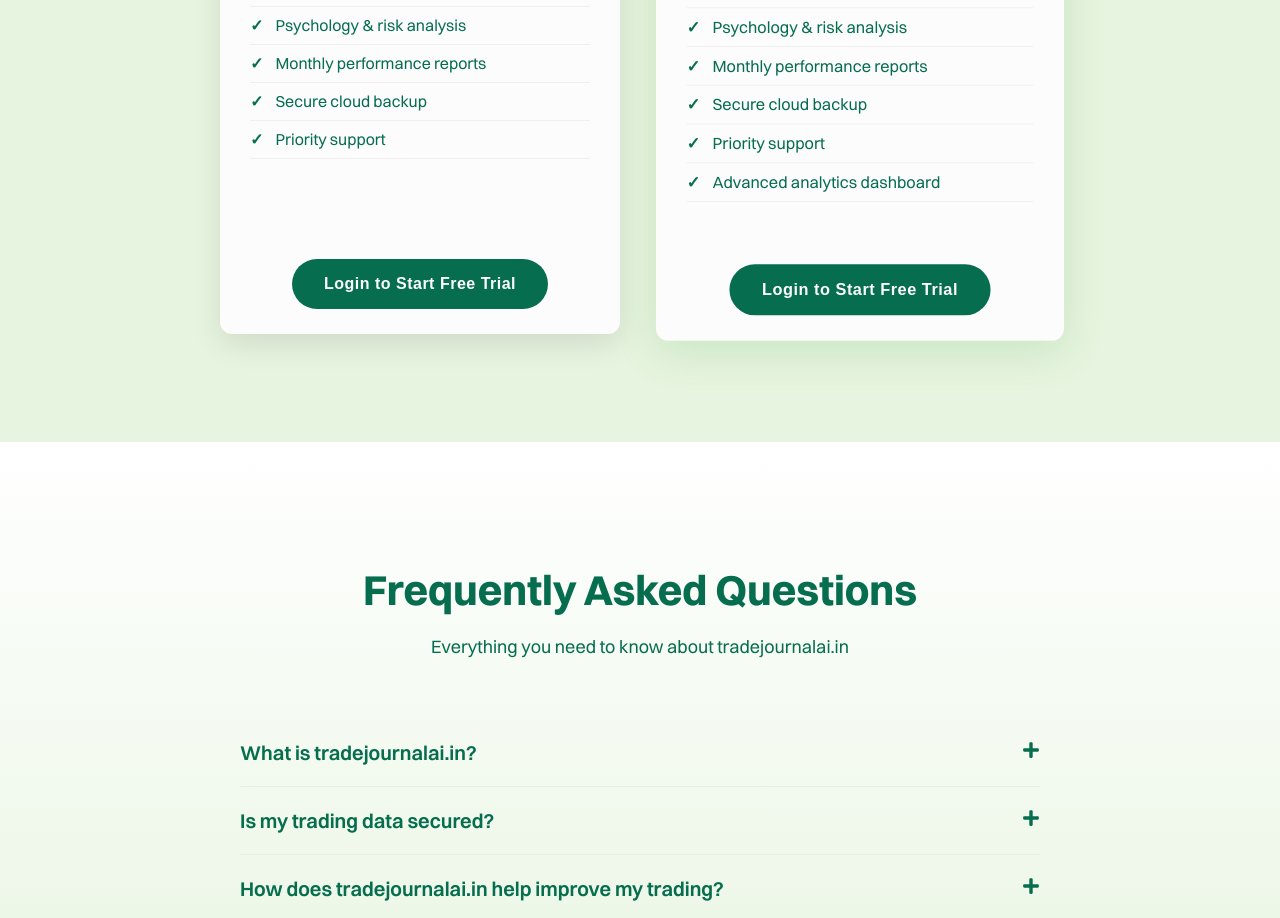
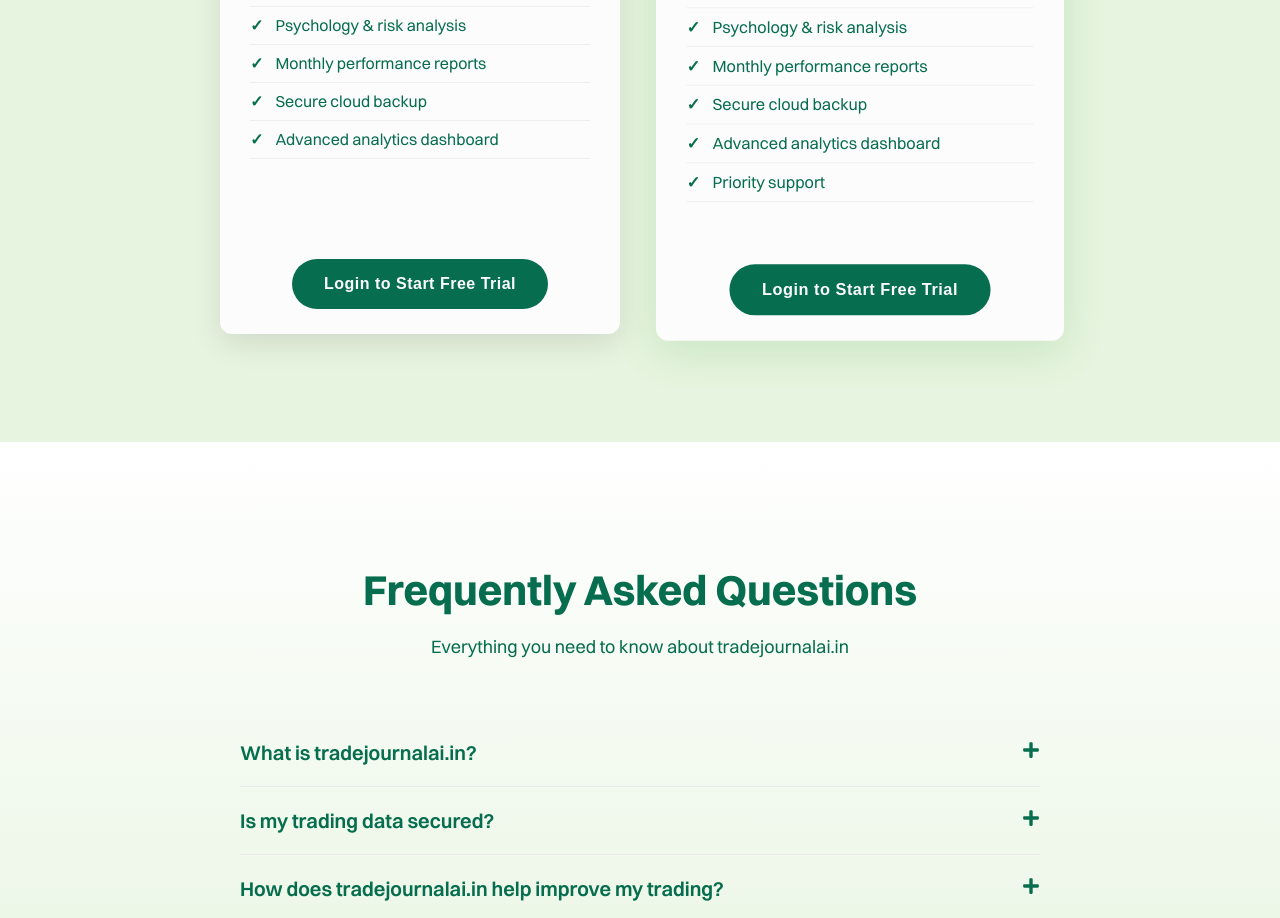
Before and after one commit to ayushcodes0/Tj-Frontend, a React (Vite) app: page / in a window 1280 px wide. Shown: the part 5443-6361 px from the top of the page. Built offline with nearby package versions, Linux system fonts and the light colour scheme; no server answers.

Commit message:
pricing features updated

```diff
--- a/src/pages/PricingPage/PricingPage.tsx
+++ b/src/pages/PricingPage/PricingPage.tsx
@@ -95,7 +95,7 @@ const PricingPage = () => {
               <li>Psychology & risk analysis</li>
               <li>Monthly performance reports</li>
               <li>Secure cloud backup</li>
-              <li>Priority support</li>
+              <li>Advanced analytics dashboard</li>
             </ul>
 
             {/* Dynamic Button Based on User State */}
@@ -201,8 +201,8 @@ const PricingPage = () => {
               <li>Psychology & risk analysis</li>
               <li>Monthly performance reports</li>
               <li>Secure cloud backup</li>
+              <li>Advanced analytics dashboard</li>
               <li>Priority support</li>
-              <li>Advanced analytics dashboard</li>
             </ul>
 
             {/* Dynamic Button Based on User State */}
```
